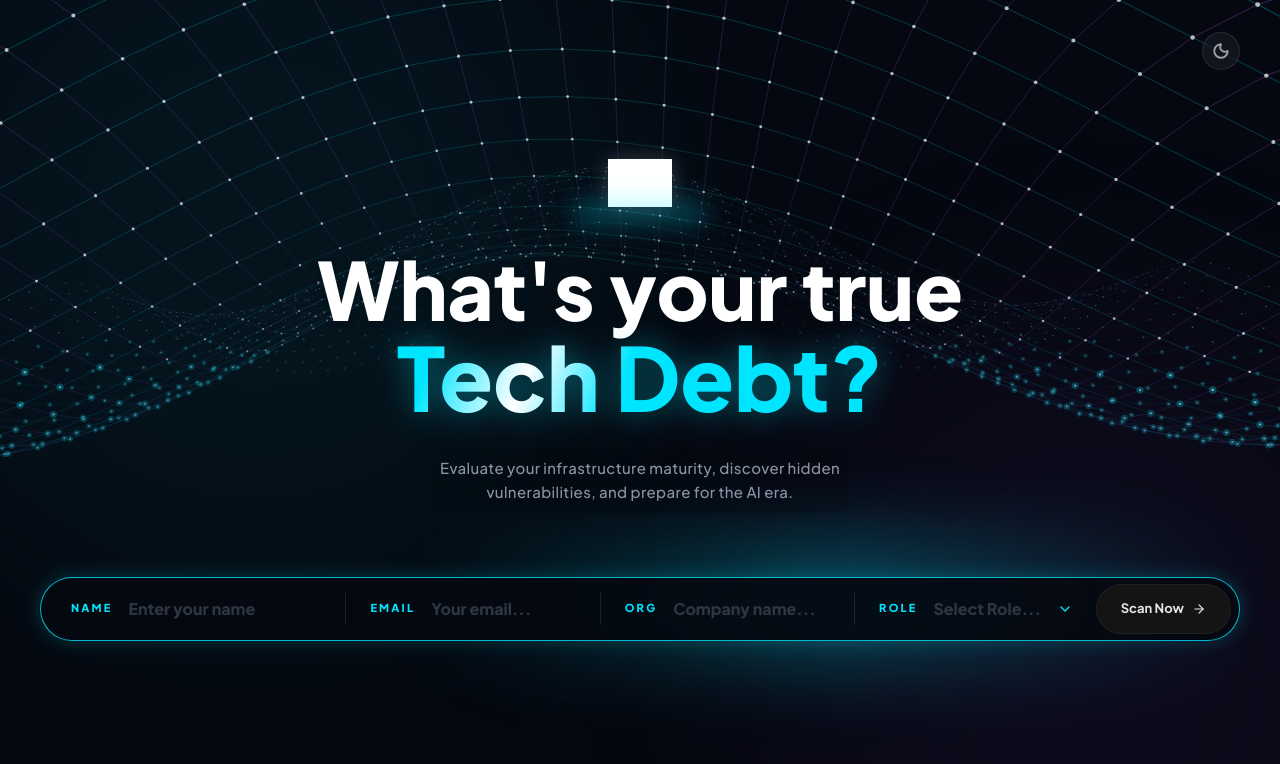
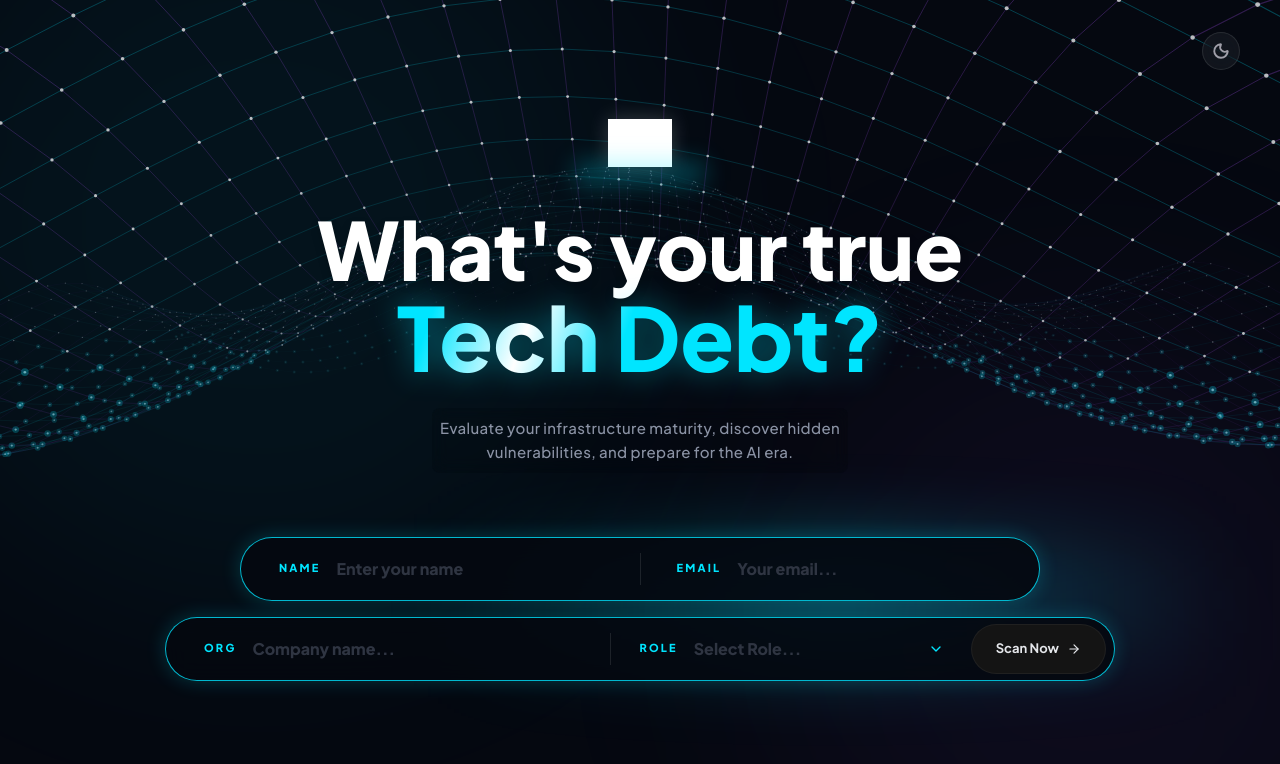
Before and after one commit to saereu-ps/tech-debt-assessment, a React (Vite) app: page / in a window 1280 px wide. Shown: the top 764 px of the page. Built offline with nearby package versions, Linux system fonts and the light colour scheme; grey boxes are pictures that could not be loaded.

Commit message:
Update LandingPage to 2-Row Pill Stack layout

```diff
--- a/src/components/LandingPage.tsx
+++ b/src/components/LandingPage.tsx
@@ -86,17 +86,19 @@ const LandingPage: React.FC<LandingPageProps> = ({ onStart }) => {
         {/* Input Form Pill */}
         <form
           onSubmit={handleSubmit}
-          className={`
-            w-full max-w-[1100px] xl:max-w-[1200px] flex flex-col md:flex-row items-stretch p-1.5 rounded-[32px] md:rounded-full relative z-20 gap-2 md:gap-0
+          className="w-full flex flex-col gap-4 items-center relative z-20"
+        >
+          {/* Row 1: Name & Email */}
+          <div className="
+            w-full max-w-[800px] flex flex-col md:flex-row items-stretch p-1.5 rounded-[32px] md:rounded-full relative z-20 gap-2 md:gap-0
             transition-all duration-300 ease-out border backdrop-blur-md
             border-zinc-200 dark:border-[#00e5ff]/80 shadow-xl dark:shadow-[0_0_20px_rgba(0,229,255,0.2)] bg-white/90 dark:bg-[#050810]/90
             hover:border-zinc-300 dark:hover:border-[#00e5ff] hover:shadow-2xl dark:hover:shadow-[0_0_40px_rgba(0,229,255,0.4)] hover:bg-white dark:hover:bg-[#03060c]
             focus-within:border-cyan-400 dark:focus-within:border-[#00e5ff] focus-within:shadow-2xl dark:focus-within:shadow-[0_0_50px_rgba(0,229,255,0.5)] focus-within:bg-white dark:focus-within:bg-[#03060c]
             md:h-[64px]
-          `}
-        >
+          ">
             {/* Name Input Area */}
-          <div className="flex-[1.2] flex items-center px-4 md:px-6 relative group h-[52px] md:h-auto">
+            <div className="flex-1 flex items-center px-6 md:px-8 relative group h-[52px] md:h-auto">
               <span className="text-[10px] md:text-[11px] font-black tracking-[0.2em] text-[#00e5ff] mr-4 shrink-0 uppercase">NAME</span>
               <input
                 type="text"
@@ -108,12 +110,11 @@ const LandingPage: React.FC<LandingPageProps> = ({ onStart }) => {
               />
             </div>
 
-          {/* Vertical Divider (Hidden on mobile) */}
+            {/* Vertical Divider */}
             <div className="hidden md:block w-px h-6 md:h-8 bg-black/10 dark:bg-white/10 self-center mx-1 transition-colors duration-300 group-hover:bg-[#00e5ff]/30"></div>
 
-
             {/* Email Input Area */}
-          <div className="flex-1 flex items-center px-4 md:px-5 relative group h-[52px] md:h-auto">
+            <div className="flex-1 flex items-center px-6 md:px-8 relative group h-[52px] md:h-auto">
               <span className="text-[10px] md:text-[11px] font-black tracking-[0.2em] text-[#00e5ff] mr-4 shrink-0 uppercase">EMAIL</span>
               <input
                 type="email"
@@ -124,12 +125,19 @@ const LandingPage: React.FC<LandingPageProps> = ({ onStart }) => {
                 required
               />
             </div>
+          </div>
 
-          {/* Vertical Divider (Hidden on mobile) */}
-          <div className="hidden md:block w-px h-6 md:h-8 bg-black/10 dark:bg-white/10 self-center mx-1 transition-colors duration-300 group-hover:bg-[#00e5ff]/30"></div>
-
+          {/* Row 2: Org, Role & Scan */}
+          <div className="
+            w-full max-w-[950px] flex flex-col md:flex-row items-stretch p-1.5 rounded-[32px] md:rounded-full relative z-10 gap-2 md:gap-0
+            transition-all duration-300 ease-out border backdrop-blur-md
+            border-zinc-200 dark:border-[#00e5ff]/80 shadow-xl dark:shadow-[0_0_20px_rgba(0,229,255,0.2)] bg-white/90 dark:bg-[#050810]/90
+            hover:border-zinc-300 dark:hover:border-[#00e5ff] hover:shadow-2xl dark:hover:shadow-[0_0_40px_rgba(0,229,255,0.4)] hover:bg-white dark:hover:bg-[#03060c]
+            focus-within:border-cyan-400 dark:focus-within:border-[#00e5ff] focus-within:shadow-2xl dark:focus-within:shadow-[0_0_50px_rgba(0,229,255,0.5)] focus-within:bg-white dark:focus-within:bg-[#03060c]
+            md:h-[64px]
+          ">
             {/* Org Input Area */}
-          <div className="flex-1 flex items-center px-4 md:px-5 relative group h-[52px] md:h-auto">
+            <div className="flex-1 flex items-center px-6 md:px-8 relative group h-[52px] md:h-auto">
               <span className="text-[10px] md:text-[11px] font-black tracking-[0.2em] text-[#00e5ff] mr-4 shrink-0 uppercase">ORG</span>
               <input
                 type="text"
@@ -141,11 +149,11 @@ const LandingPage: React.FC<LandingPageProps> = ({ onStart }) => {
               />
             </div>
 
-          {/* Vertical Divider (Hidden on mobile) */}
+            {/* Vertical Divider */}
             <div className="hidden md:block w-px h-6 md:h-8 bg-black/10 dark:bg-white/10 self-center mx-1 transition-colors duration-300 group-hover:bg-[#00e5ff]/30"></div>
 
             {/* Role Input Area (Custom Dropdown) */}
-          <div ref={dropdownRef} className="flex-[1.2] flex items-center px-4 md:px-5 relative group h-[52px] md:h-auto cursor-pointer" onClick={() => setIsDropdownOpen(!isDropdownOpen)}>
+            <div ref={dropdownRef} className="flex-[1.2] flex items-center px-6 md:px-6 relative group h-[52px] md:h-auto cursor-pointer" onClick={() => setIsDropdownOpen(!isDropdownOpen)}>
               <span className="text-[10px] md:text-[11px] font-black tracking-[0.2em] text-[#00e5ff] mr-4 shrink-0 uppercase">ROLE</span>
               <div className="relative w-full flex items-center justify-between md:pr-[140px]">
                 <span className={`text-[14px] md:text-[16px] font-black ${role ? 'text-zinc-900 dark:text-white' : 'text-zinc-400 dark:text-[#2f3542]'} truncate pr-4`}>
@@ -193,6 +201,7 @@ const LandingPage: React.FC<LandingPageProps> = ({ onStart }) => {
             >
               Scan Now <ArrowRight size={14} className={isFormValid ? "text-white" : "text-[#e5e7eb]"} />
             </button>
+          </div>
         </form>
       </motion.div>
     </div>
```
Lines whose indentation alone changed are shown as unchanged.
